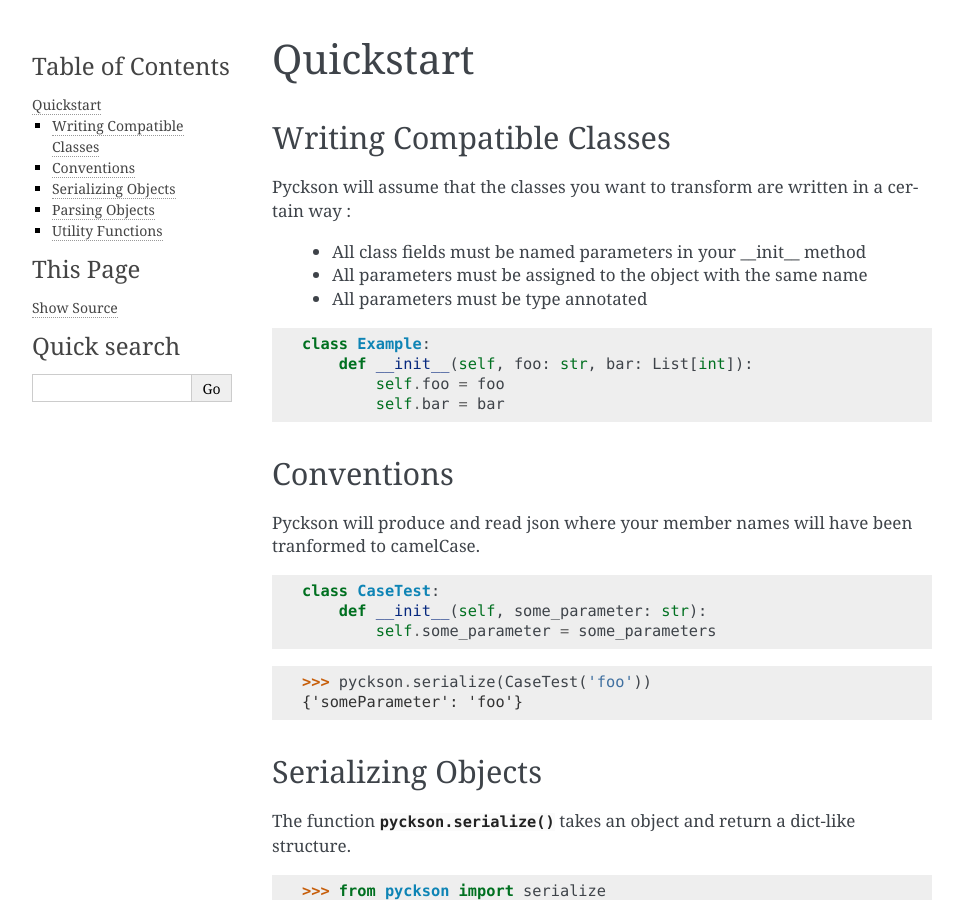
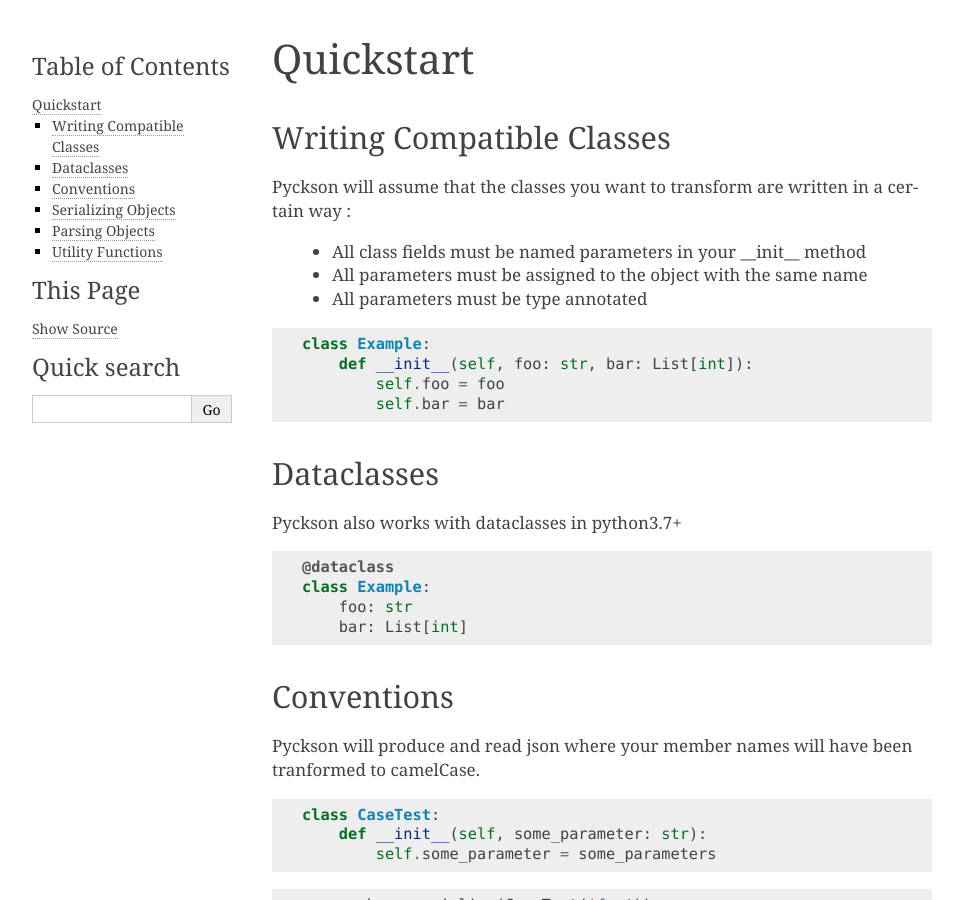
Before and after one commit to antidot/Pyckson, a Sphinx documentation site: the page built from docs/quickstart.rst, in a window 1280 px wide and 900 px high. Shown: the whole window, without its empty margins (148-1111 px from the left). Built offline with Sphinx 7.4.7, drawn with Linux system fonts in a browser that asks for light colours.

Commit message:
Add a test and some documentation for dataclasses

```diff
--- a/docs/quickstart.rst
+++ b/docs/quickstart.rst
@@ -9,12 +9,26 @@ Pyckson will assume that the classes you want to transform are written in a cert
  * All class fields must be named parameters in your __init__ method
  * All parameters must be assigned to the object with the same name
  * All parameters must be type annotated
+
 ::
 
     class Example:
         def __init__(self, foo: str, bar: List[int]):
             self.foo = foo
             self.bar = bar
+
+
+Dataclasses
+-----------
+
+Pyckson also works with dataclasses in python3.7+
+
+::
+
+    @dataclass
+    class Example:
+        foo: str
+        bar: List[int]
 
 
 Conventions
```
Also changed, not shown: 1 other file.
